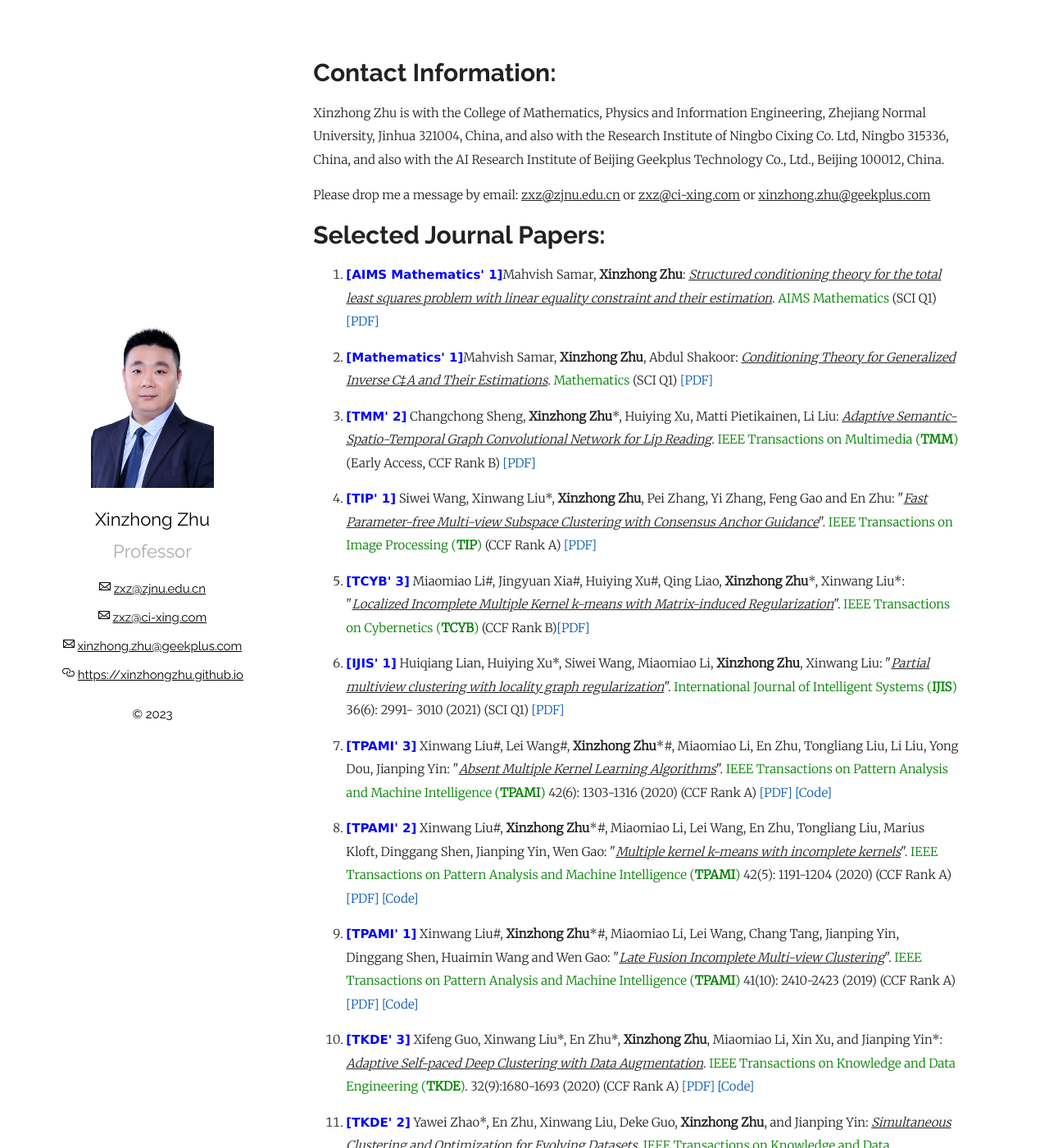
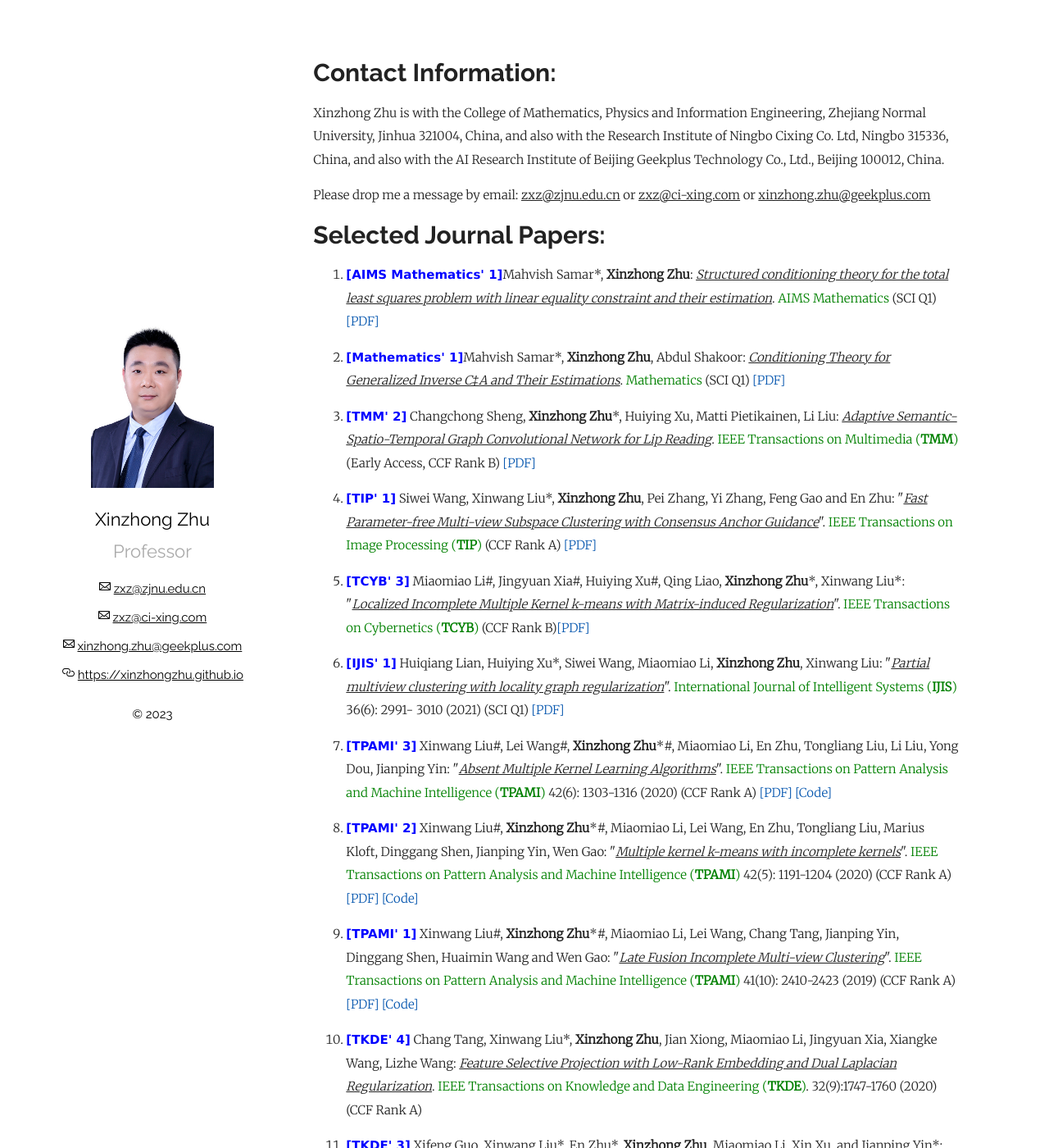
Before and after one commit to xinzhongzhu/xinzhongzhu.github.io, a Jekyll site: the page built from index.md, in a window 1280 px wide and 1400 px high. Shown: the whole window at 82% size. Built offline with Jekyll 4.4.1, drawn with Linux system fonts in a browser that asks for light colours; our own code applies the rules of GitHub Pages for plain Markdown files.

Commit message:
Update index.md

```diff
--- a/index.md
+++ b/index.md
@@ -17,9 +17,9 @@ Please drop me a message by email: <u>zxz@zjnu.edu.cn</u> or <u>zxz@ci-xing.com<
 
 
 
-   <p style="margin-top: 8px;"><li><font face="verdana" color="blue"><b>[AIMS Mathematics' 1]</b></font>Mahvish Samar, <b>Xinzhong Zhu</b>: <i><u>Structured conditioning theory for the total least squares problem with linear equality constraint and their estimation</u></i>. <font color="green">AIMS Mathematics</font> (SCI Q1) <a href = "https://xinzhongzhu.github.io/document/AIMS%20Mathematics.pdf">[PDF]</a></li></p>
+   <p style="margin-top: 8px;"><li><font face="verdana" color="blue"><b>[AIMS Mathematics' 1]</b></font>Mahvish Samar*, <b>Xinzhong Zhu</b>: <i><u>Structured conditioning theory for the total least squares problem with linear equality constraint and their estimation</u></i>. <font color="green">AIMS Mathematics</font> (SCI Q1) <a href = "https://xinzhongzhu.github.io/document/AIMS%20Mathematics.pdf">[PDF]</a></li></p>
 
- <p style="margin-top: 8px;"><li><font face="verdana" color="blue"><b>[Mathematics' 1]</b></font>Mahvish Samar, <b>Xinzhong Zhu</b>, Abdul Shakoor: <i><u>Conditioning Theory for Generalized Inverse C‡A and Their Estimations</u></i>. <font color="green">Mathematics</font> (SCI Q1) <a href = "https://xinzhongzhu.github.io/document/Mathematics.pdf">[PDF]</a></li></p>
+ <p style="margin-top: 8px;"><li><font face="verdana" color="blue"><b>[Mathematics' 1]</b></font>Mahvish Samar*, <b>Xinzhong Zhu</b>, Abdul Shakoor: <i><u>Conditioning Theory for Generalized Inverse C‡A and Their Estimations</u></i>. <font color="green">Mathematics</font> (SCI Q1) <a href = "https://xinzhongzhu.github.io/document/Mathematics.pdf">[PDF]</a></li></p>
 
 <p style="margin-top: 8px;"><li><font face="verdana" color="blue"><b>[TMM' 2]</b></font> Changchong Sheng, <b>Xinzhong Zhu</b>*, Huiying Xu, Matti Pietikainen, Li Liu: <i><u>Adaptive Semantic-Spatio-Temporal Graph Convolutional Network for Lip Reading</u></i>. <font color="green">IEEE Transactions on Multimedia (<b>TMM</b>)</font> (Early Access, CCF Rank B) <a href = "https://github.com/xinzhongzhu/xinzhongzhu.github.io/blob/master/document/Adaptive_Semantic-Spatio-Temporal_Graph_Convolutional_Network_for_Lip_Reading.pdf">[PDF]</a></li></p>
 
@@ -36,6 +36,9 @@ Please drop me a message by email: <u>zxz@zjnu.edu.cn</u> or <u>zxz@ci-xing.com<
 <p style="margin-top: 8px;"><li><font face="verdana" color="blue"><b>[TPAMI' 2]</b></font> Xinwang Liu#, <b>Xinzhong Zhu</b>*#, Miaomiao Li, Lei Wang, En Zhu, Tongliang Liu, Marius Kloft, Dinggang Shen, Jianping Yin, Wen Gao: "<i><u>Multiple kernel k-means with incomplete kernels</u></i>". <font color="green">IEEE Transactions on Pattern Analysis and Machine Intelligence (<b>TPAMI</b>)</font> 42(5): 1191-1204 (2020) (CCF Rank A) <a href = "https://tongliang-liu.github.io/papers/TPAMIK-means.pdf">[PDF]</a> <a href = "https://github.com/xinwangliu/absentkernel/tree/master">[Code]</a></li></p>
 
 <p style="margin-top: 8px;"><li><font face="verdana" color="blue"><b>[TPAMI' 1]</b></font> Xinwang Liu#, <b>Xinzhong Zhu</b>*#, Miaomiao Li, Lei Wang, Chang Tang, Jianping Yin, Dinggang Shen, Huaimin Wang and Wen Gao: "<i><u>Late Fusion Incomplete Multi-view Clustering</u></i>". <font color="green">IEEE Transactions on Pattern Analysis and Machine Intelligence (<b>TPAMI</b>)</font> 41(10): 2410-2423 (2019) (CCF Rank A) <a href = "https://europepmc.org/backend/ptpmcrender.fcgi?accid=PMC6494716&blobtype=pdf">[PDF]</a> <a href = "https://github.com/xinwangliu/Late-Fusion-Incomplete-Multi-view-Clustering">[Code]</a></li></p>
+
+
+  <p style="margin-top: 8px;"><li><font face="verdana" color="blue"><b>[TKDE' 4]</b></font> Chang Tang, Xinwang Liu*, <b>Xinzhong Zhu</b>, Jian Xiong, Miaomiao Li, Jingyuan Xia, Xiangke Wang, Lizhe Wang: <i><u>Feature Selective Projection with Low-Rank Embedding and Dual Laplacian Regularization</u></i>. <font color="green">IEEE Transactions on Knowledge and Data Engineering (<b>TKDE</b>)</font>. 32(9):1747-1760 (2020) (CCF Rank A) </li></p>
 
 <p style="margin-top: 8px;"><li><font face="verdana" color="blue"><b>[TKDE' 3]</b></font> Xifeng Guo, Xinwang Liu*, En Zhu*, <b>Xinzhong Zhu</b>, Miaomiao Li, Xin Xu, and Jianping Yin*: <i><u>Adaptive Self-paced Deep Clustering with Data Augmentation</u></i>. <font color="green">IEEE Transactions on Knowledge and Data Engineering (<b>TKDE</b>)</font>. 32(9):1680-1693 (2020) (CCF Rank A) <a href = "https://www.researchgate.net/profile/Xifeng_Guo/publication/332490862_Adaptive_Self-paced_Deep_Clustering_with_Data_Augmentation/links/5cbc1d3c4585156cd7a724fa/Adaptive-Self-paced-Deep-Clustering-with-Data-Augmentation.pdf?origin=publication_detail">[PDF]</a> <a href = "https://github.com/XifengGuo/ASPC-DA">[Code]</a></li></p>
 
```
